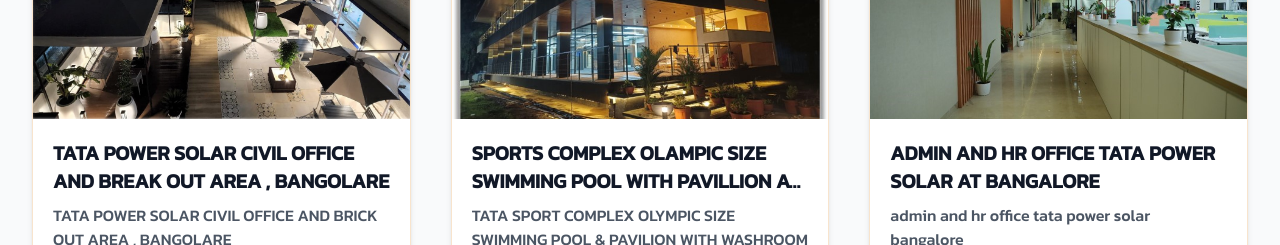
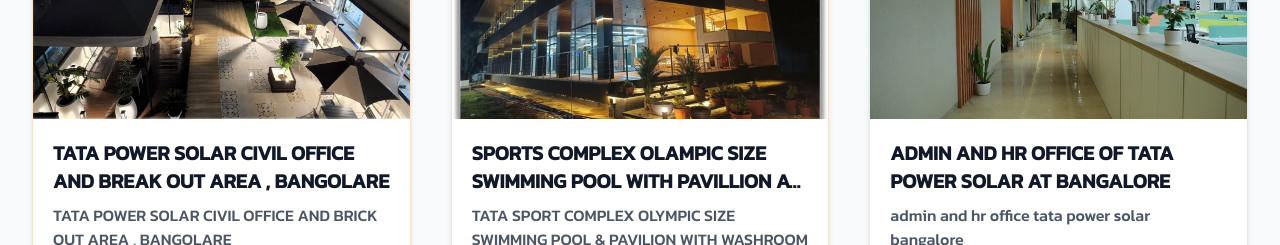
Before and after one commit to AkshayKalamkarr/supremeinfrastructure, a Next.js app: page /project/commercialprojects in a window 1280 px wide. Shown: the part 980-1225 px from the top of the page. Built offline with nearby package versions, Linux system fonts and the light colour scheme.

Commit message:
new code

```diff
--- a/data/commercialprojects.js
+++ b/data/commercialprojects.js
@@ -189,7 +189,7 @@ export const projects = [
   },
   {
     slug: "project-6",
-    title: "ADMIN AND HR OFFICE TATA POWER SOLAR AT BANGALORE",
+    title: "ADMIN AND HR OFFICE OF TATA POWER SOLAR AT BANGALORE",
     image: "/images/projects/TPSSLBANGOLARE/tpsslBanglore-15.jpg",
     description: "admin and hr office tata power solar bangalore",
     fullDescription:
```
